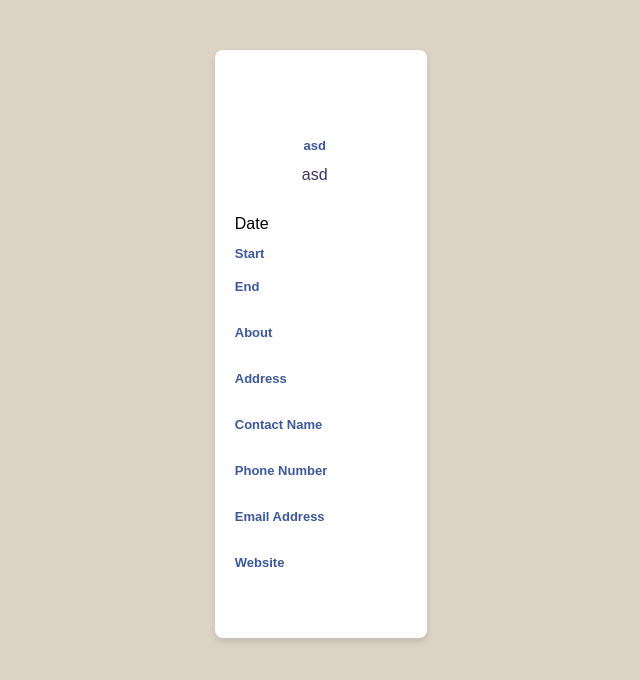
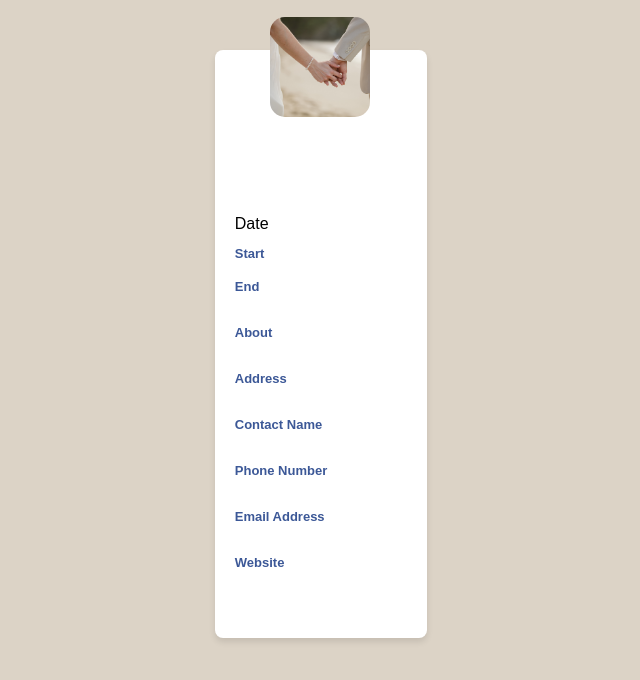
Before and after one commit to VanHau1088/Event.github.io, a plain HTML site: page index.html in a window 1280 px wide. Shown: the whole page, without its empty margins (319-959 px from the left). Drawn offline with Linux system fonts and the light colour scheme.

Commit message:
Cập nhật trang landing page và mã QR

```diff
--- a/index.html
+++ b/index.html
@@ -8,9 +8,10 @@
 </head>
 <body>
   <div class="container">
+    <img class="image" src="./event.jpg" alt="">
     <div class="name" >
-      <p id="title">asd</p>
-      <span id="eventName">asd</span>
+      <p id="title"></p>
+      <span id="eventName"></span>
     </div>
 
 
```
